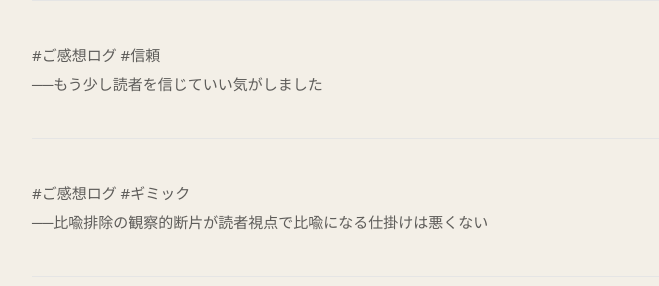
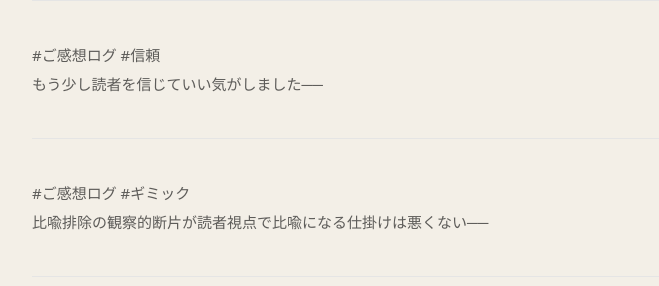
Before and after one commit to rogue-studio/inward, a Next.js app: page /log in a window 1280 px wide. Shown: the part 451-737 px from the top of the page, without its empty margins (248-907 px from the left). Built offline with nearby package versions, Linux system fonts and the light colour scheme.

Commit message:
page.tsx を更新

```diff
--- a/app/log/page.tsx
+++ b/app/log/page.tsx
@@ -28,13 +28,13 @@ export default function LogPage() {
         {/* LOG 2 */}
         <div className="py-10 border-b border-neutral-200">
           <p>#ご感想ログ #信頼</p>
-          <p>──もう少し読者を信じていい気がしました</p>
+          <p>もう少し読者を信じていい気がしました──</p>
         </div>
 
         {/* LOG 3 */}
         <div className="py-10 border-b border-neutral-200">
           <p>#ご感想ログ #ギミック</p>
-          <p>──比喩排除の観察的断片が読者視点で比喩になる仕掛けは悪くない</p>
+          <p>比喩排除の観察的断片が読者視点で比喩になる仕掛けは悪くない──</p>
         </div>
 
         {/* LOG 4 */}
```
